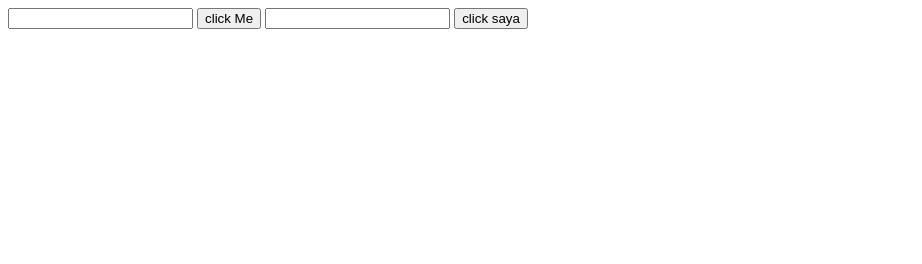
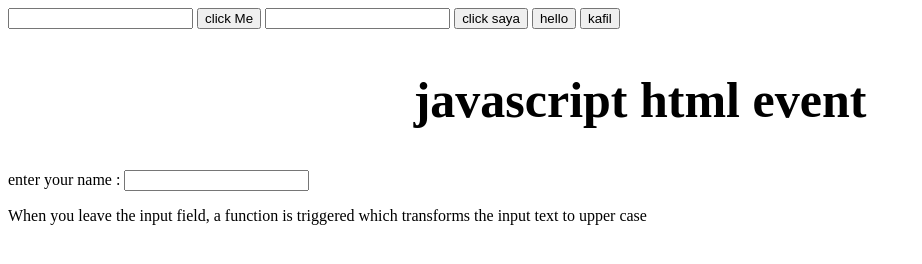
Before and after one commit to muhamadkafiludin/javascript-function, a plain HTML site: page index.html in a window 1280 px wide. Shown: the whole page, without its empty margins (0-922 px from the left). Drawn offline with Linux system fonts and the light colour scheme.

Commit message:
add onclick

```diff
--- a/index.html
+++ b/index.html
@@ -4,6 +4,7 @@
     <meta charset="UTF-8">
     <meta name="viewport" content="width=device-width, initial-scale=1.0">
     <title>Document</title>
+    <link rel="stylesheet" href="./style.css">
 </head>
 <body>
     <input id="fullName" type="text" onchange={handleChange()}>
@@ -11,6 +12,18 @@
 
     <input class="name" type="text" onchange={handleChange1()}>
     <button onclick={myMessage1()}>click saya</button>
+
+
+    <button onclick="hello()">hello</button>
+    <button id="hello-kafil">kafil</button>
+
+
+    <h2 class="h2">javascript html event</h2>
+    enter your name : <input type="text" id="hello" onchange={handleChange2()}>
+    <p class="p1">When you leave the input field, a function is triggered which transforms the input text to upper case</p>
+
+
+
     <script src="./main.js"></script>
 </body>
 </html>
--- a/main.js
+++ b/main.js
@@ -46,3 +46,20 @@ const sum3 = (x,y) => {
 }
 
 sum3(3, 3)
+
+
+function hello(){
+    alert("hello world")
+}
+
+const btnlogin = document.getElementById("hello-kafil");
+btnlogin.addEventListener("click",function(){
+    alert("hello")
+})
+
+
+
+const handleChange2 = () => {
+    const getValue = document.getElementById('hello').value
+    console.log('the value is :', getValue);
+}
--- /dev/null
+++ b/style.css
@@ -0,0 +1,4 @@
+.h2{
+    text-align: center;
+    font-size: 50px;
+}
```
